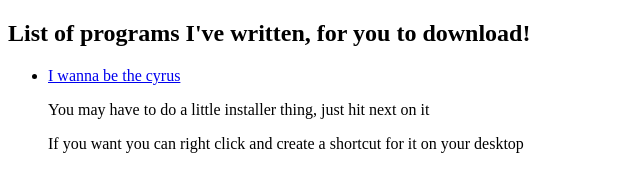
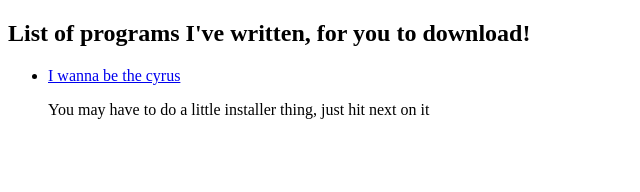
Before and after one commit to SinaKhalili/SinaKhalili.github.io, a plain HTML site: page downloadables/down.html in a window 1280 px wide. Shown: the whole page, without its empty margins (0-640 px from the left). Drawn offline with Linux system fonts and the light colour scheme.

Commit message:
change to release format

```diff
--- a/downloadables/down.html
+++ b/downloadables/down.html
@@ -12,7 +12,6 @@
     <li>
       <a href="https://github.com/SinaKhalili/SinaKhalili.github.io/releases/download/1.0.0/iwannabethecyrus.exe"> I wanna be the cyrus </a>
       <p> You may have to do a little installer thing, just hit next on it</p>
-      <p> If you want you can right click and create a shortcut for it on your desktop</p>
     </li>
   </ul>
 </body>
```
